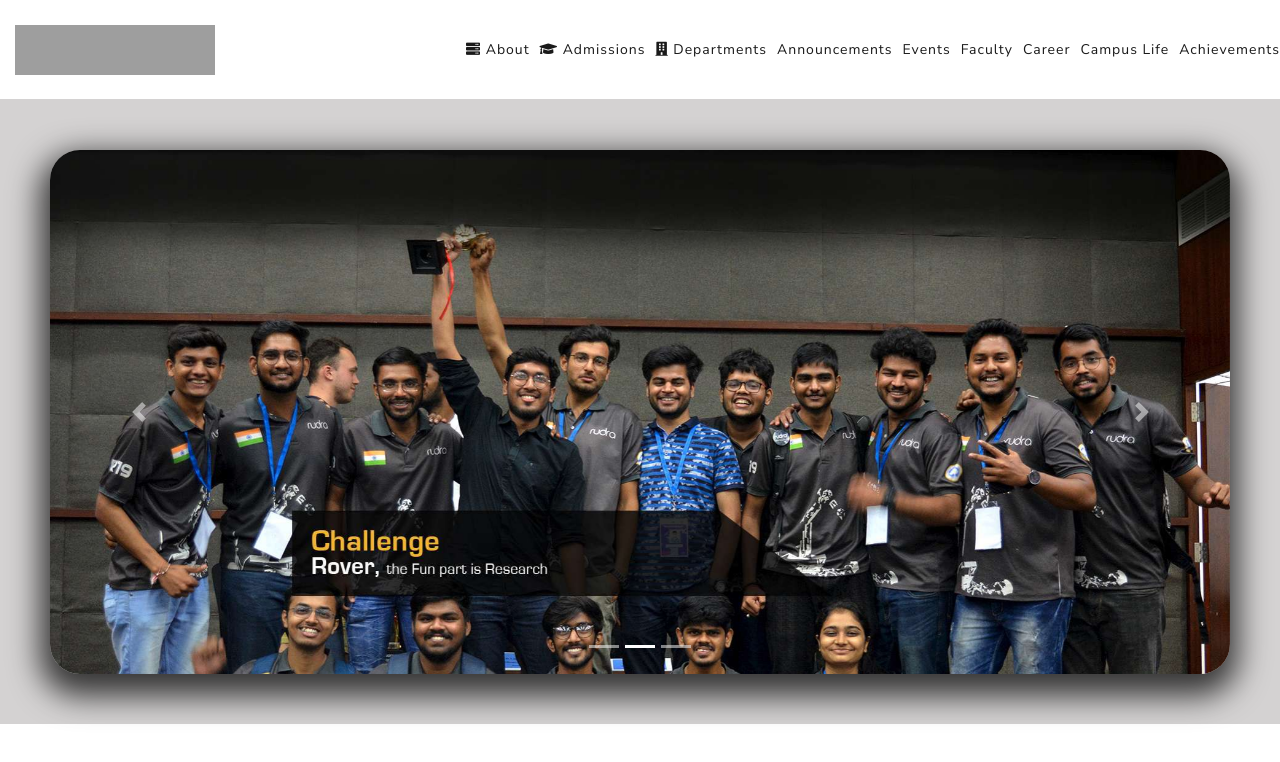
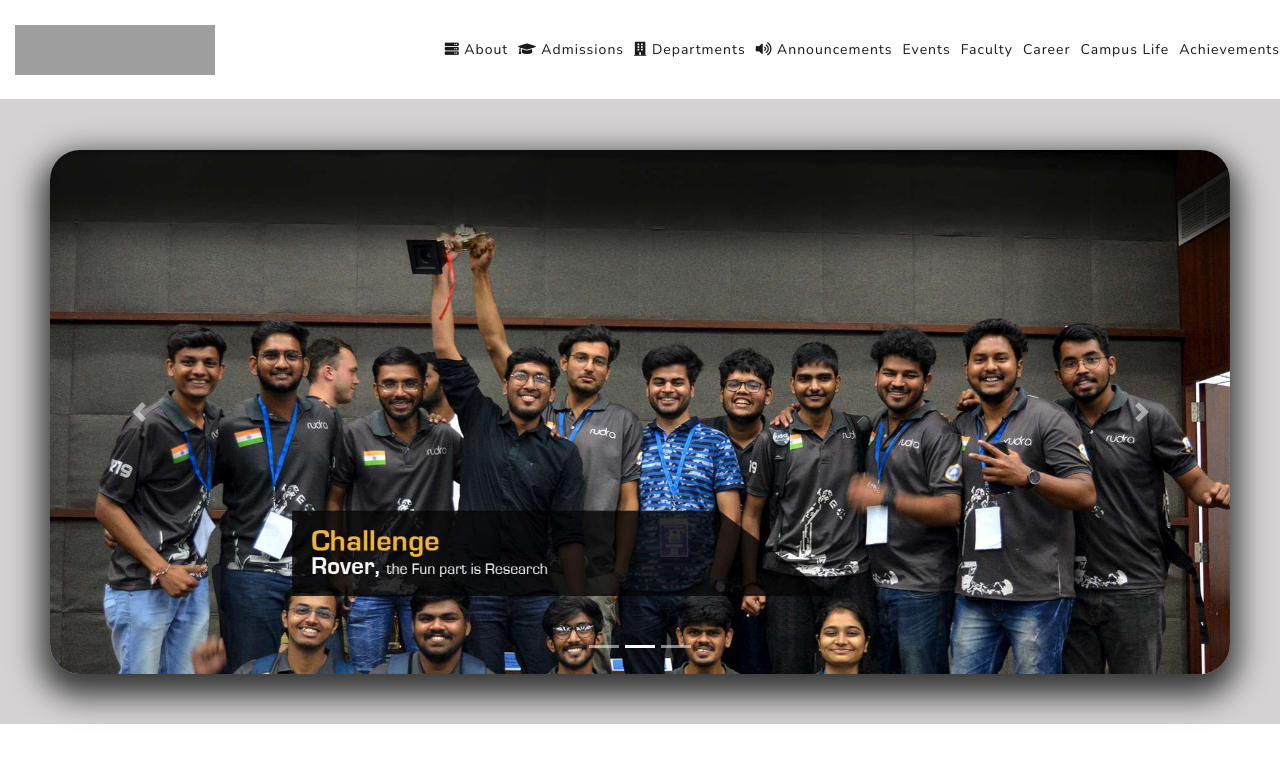
Before and after one commit to vimalds15/srm, a React (Create React App) app: page / in a window 1280 px wide. Shown: the top 762 px of the page. Built offline with nearby package versions, Linux system fonts and the light colour scheme; grey boxes are pictures that could not be loaded.

Commit message:
Add announcements fa icon

```diff
--- a/src/components/Header.js
+++ b/src/components/Header.js
@@ -15,7 +15,7 @@ const Header = () => {
         <li><a className='active' href="#"><i class="fas fa-server"></i> About</a></li>
         <li><a href="#"><i class="fas fa-graduation-cap"></i> Admissions</a></li>
         <li><a href="#"><i class="fas fa-building"></i> Departments</a></li>
-        <li><a href="#">Announcements</a></li>
+        <li><a href="#"><i class="fas fa-volume-up"></i> Announcements</a></li>
         <li><a href="#">Events</a></li>
         <li><a href="#">Faculty</a></li>
         <li><a href="#">Career</a></li>
```
